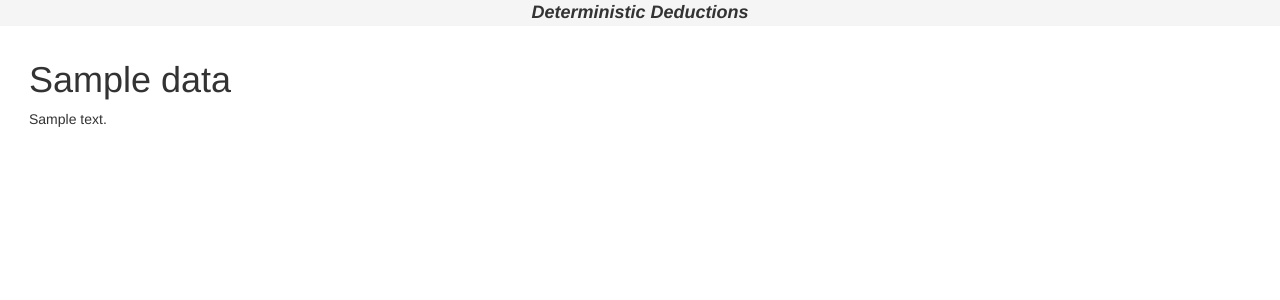
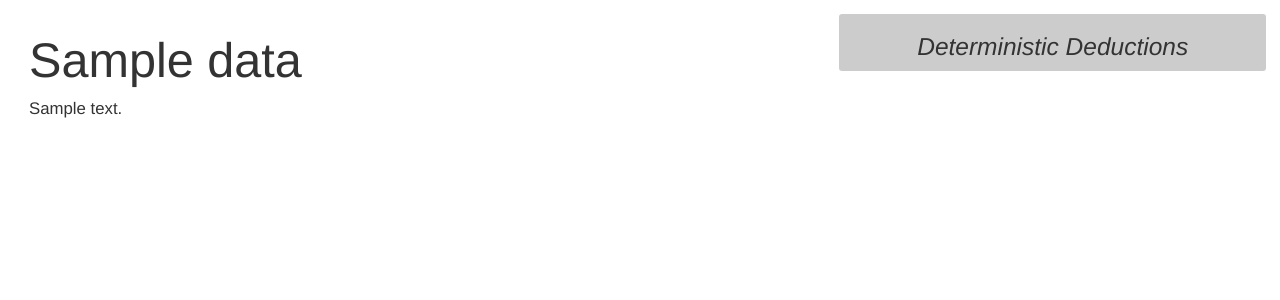
Before and after one commit to M-Jawad-Ch/WebSite, a Flask app: template templates/posts.html in a window 1280 px wide. Shown: the top 300 px of the page. Run offline with Flask 2, Linux system fonts and the light colour scheme; the template is opened without the code that fills it: most values are stand-ins (such as "Sample title", 1, 10 or a date in 2020); some libraries are stand-ins or nearby versions.

Commit message:
Fixed cookie setting in app.py, made file sending secure and worked on posts front end

```diff
--- a/app.py
+++ b/app.py
@@ -1,4 +1,4 @@
-from flask import render_template, request, url_for, make_response, jsonify, redirect
+from flask import render_template, request, make_response, jsonify, redirect, send_from_directory
 from hashlib import md5
 from re import sub
 from base64 import b64decode
@@ -7,7 +7,7 @@ from Modules.databasehandler import Post, User, title_parser
 
 from sqlalchemy.exc import IntegrityError
 
-from init import app, dbHandler
+from init import app, dbHandler, session_duration
 
 
 @app.route('/')
@@ -18,6 +18,11 @@ def index():
 def login():
     return render_template('login.html')
 
+@app.route('/static/<val>', methods=['GET'])
+def send_file(val):
+    return send_from_directory( 'static', val )
+
+
 @app.route('/verify', methods=['POST'])
 def verify():
     params = request.get_json()
@@ -27,10 +32,10 @@ def verify():
 
     if user and user.password == md5(password.encode()).hexdigest():
         resp = redirect('/admin')
-        resp.set_cookie('uname', 'jawad')
+        resp.set_cookie('uname', 'jawad', max_age=session_duration)
 
         if user.admin:
-            resp.set_cookie('main-auth', True)
+            resp.set_cookie('main-auth', 'True')
 
         return resp
     else: return make_response('', 404)
@@ -47,7 +52,7 @@ def admin():
         return redirect('login')
     return render_template('admin.html')
 
-@app.route('/posts/<url>')
+@app.route('/posts/<url>', methods=['GET'])
 def posts(url):
     url = sub(r'[^a-z\-]','', url.lower())
 
--- a/init.py
+++ b/init.py
@@ -12,3 +12,5 @@ CORS(app)
 dbHandler = DbHandler('database.db')
 app.secret_key = environ['session_secret_key']
 app.config['SESSION_TYPE'] = 'filesystem'
+
+session_duration = 15 * 60
--- a/static/css/main.css
+++ b/static/css/main.css
@@ -30,3 +30,9 @@ a:visited {
 #content {
     padding: 1em;
 }
+
+@media screen and (min-width:768px) {
+    div.header {
+        display: none;
+    }
+}
--- a/templates/admin.html
+++ b/templates/admin.html
@@ -4,8 +4,8 @@
     <meta charset="UTF-8">
     <meta http-equiv="X-UA-Compatible" content="IE=edge">
     <meta name="viewport" content="width=device-width, initial-scale=1.0">
-    <link rel="stylesheet" href="{{url_for('static', filename='css/bootstrap/css/bootstrap.min.css')}}">
-    <link rel="stylesheet" href="{{url_for('static', filename='css/admin.css')}}">
+    <link rel="stylesheet" href="/static/css/bootstrap/css/bootstrap.min.css">
+    <link rel="stylesheet" href="/static/css/admin.css">
     <style id="head-block"></style>
     <title>Dashboard</title>
 </head>
@@ -409,7 +409,7 @@
                 for(let i = 0; i < list.length; i++) {
                     parent.innerHTML += `
                         <div class="row titles" onclick="postViewer.select(${i})" id="title-${i}">
-                            ${list[i].title} -- <em>${list[i].owner}</em>
+                            <em>${list[i].owner}</em> -- ${list[i].title}
                         </div>`
                 }
 
--- a/templates/login.html
+++ b/templates/login.html
@@ -4,8 +4,8 @@
     <meta charset="UTF-8">
     <meta http-equiv="X-UA-Compatible" content="IE=edge">
     <meta name="viewport" content="width=device-width, initial-scale=1.0">
-    <link rel="stylesheet" href="{{url_for('static',filename='css/bootstrap/css/bootstrap.css')}}">
-    <link rel="stylesheet" href="{{url_for('static',filename='css/login.css')}}">
+    <link rel="stylesheet" href="/static/css/bootstrap.css">
+    <link rel="stylesheet" href="/static/css/login.css">
     <title>Login</title>
 </head>
 <body>
@@ -25,6 +25,6 @@
         </div>
     </div>
     <div class="col-xs-2"></div>
-    <script src="{{url_for('static',filename='js/login.js')}}"></script>
+    <script src="/static/js/login.js"></script>
 </body>
 </html>
--- a/templates/main.html
+++ b/templates/main.html
@@ -4,8 +4,9 @@
     <meta charset="UTF-8">
     <meta http-equiv="X-UA-Compatible" content="IE=edge">
     <meta name="viewport" content="width=device-width, initial-scale=1.0">
-    <link rel="stylesheet" href="{{ url_for('static', filename='css/bootstrap/css/bootstrap.min.css') }}">
-    <link rel="stylesheet" href="{{url_for('static',filename='css/main.css')}}">
+    <link rel="stylesheet" href="/static/css/bootstrap/css/bootstrap.min.css">
+    <link rel="stylesheet" href="/static/css/main.css">
+    {% block style %}{% endblock %}
     <title>{% block title %} {% endblock %}</title>
 </head>
 <body>
--- a/templates/posts.html
+++ b/templates/posts.html
@@ -1,19 +1,50 @@
 {% extends 'main.html' %}
+
+{% block style %}
+<style>
+    body::-webkit-scrollbar {
+        display: none;
+    }
+
+    #heading {
+        font-size: 1.35em;
+    }
+
+    #body-txt {
+        font-size: 1.2em;
+        text-align: justify;
+    }
+
+    #right-bar {
+        padding: 0em 1em;
+        border-radius: 3px;
+        right: 1em;
+        background-color: rgba(0,0,0, 0.2);
+        position: fixed;
+        text-align: center;
+    }
+
+    img {
+        width: 100%;
+        padding: 1em 0em;
+    }
+</style>
+{% endblock %}
 
 {% block title %} {{ data['heading'] }} {% endblock %}
 
 {% block content %}
 <div class="row" id="content">
-    <div class="col-sm-10 col-md-8">
+    <div class="col-md-8 col-sm-8">
         <div>
-            <h1>{{ data['heading'] }}</h1>
+            <h1> <span id="heading"> {{ data['heading'] }} </span> </h1>
         </div>
         <div id="body-txt">
             {{ data['body'] }}
         </div>
     </div>
-    <div class="col-sm-2 col-md-4">
-        <!-- More Content -->
+    <div class="col-md-4 col-sm-4" id="right-bar">
+        <h2 style="font-size: 1.75em; font-style: oblique;"> <a href="/">Deterministic Deductions</a> </h2>
     </div>
 </div>
 <script>
```
Also changed, not shown: static/css/admin.css (+10 -6 lines).
